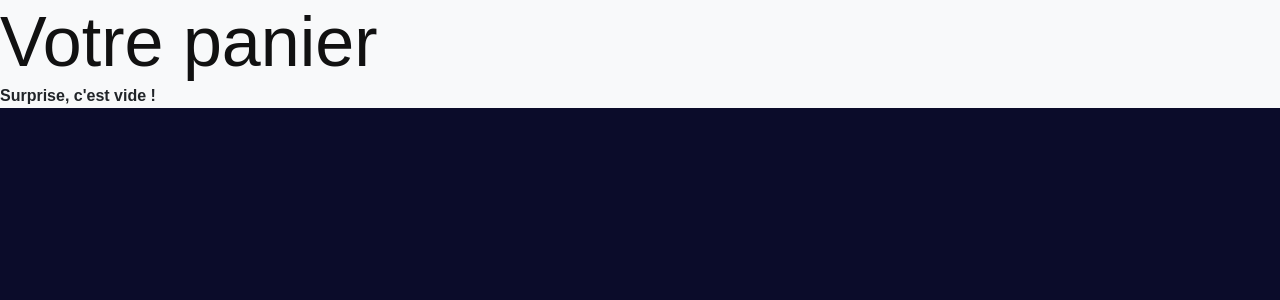
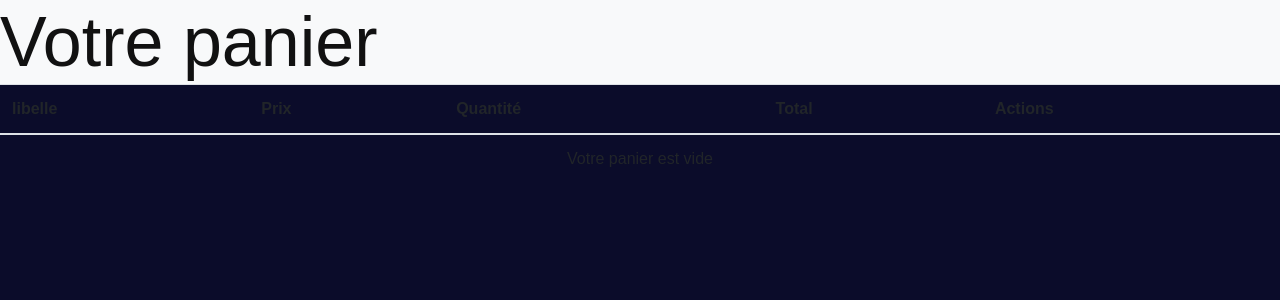
Before and after one commit to ezzinefatma/RIZEN-WEB, a Symfony app: template templates/cart/index.html.twig in a window 1280 px wide. Shown: the part 63-363 px from the top of the page. Run offline with Twig, Linux system fonts and the light colour scheme; the template is opened without the code that fills it, so the values that code supplies are empty; some libraries are stand-ins or nearby versions.

Commit message:
backand user commit

```diff
--- a/src/Entity/Produit.php
+++ b/src/Entity/Produit.php
@@ -10,8 +10,9 @@ use Doctrine\ORM\Mapping as ORM;
  * Produit
  *
  * @ORM\Table(name="produit")
- * @ORM\Entity
+ * @ORM\Entity(repositoryClass="App\Repository\ProduitRepository")
  */
+
 class Produit
 {
     /**
--- a/templates/cart/index.html.twig
+++ b/templates/cart/index.html.twig
@@ -1,13 +1,37 @@
 {% extends 'baseuser.html.twig'  %}
 
-{% block title %}Hello CartController!
+{% block title %} Hello CartController!
 {% endblock %}
 
 {% block body %}
-    <div class="bg-light p-7">
+    <section class="bg-light p-7">
         <h1>Votre panier</h1>
-    </div>
-    <div class="bg-light p-7">
-   <b> Surprise, c'est vide !</b>
-    </div>
+    </section>
+    <table class="table">
+        <thead>
+
+        <tr>
+            <th>libelle</th>
+            <th>Prix</th>
+            <th>Quantité</th>
+            <th>Total</th>
+            <th>Actions</th>
+
+        </tr>
+        </thead>
+
+    <tbody>
+    {% for element in  items  %}
+        <tr>
+            <td>{{ element.quantie }}</td>
+
+    {% else %}
+        <tr>
+            <td colspan="5" class="text-center">Votre panier est vide</td>
+        </tr>
+    {% endfor %}
+    </tbody>
+
+
+    </table>
 {% endblock %}
--- a/templates/useer/index.html.twig
+++ b/templates/useer/index.html.twig
@@ -26,7 +26,7 @@
 
 
                         <hr>
-                        <a     href="{{path("app_cart", {'idProd': produit.idProd})}}" class="btn btn-success">
+                        <a     href="{{ path('app_cart',{'idProd':produit.idProd}) }}" class="btn btn-success">
                             <i class="bi bi-cart-plus"></i> Add Cart
                         </a>
                     </div>
```
Also changed, not shown: src/Controller/CartController.php (+41 -16 lines), src/Repository/ProduitRepository.php (added, +51 -0 lines).
